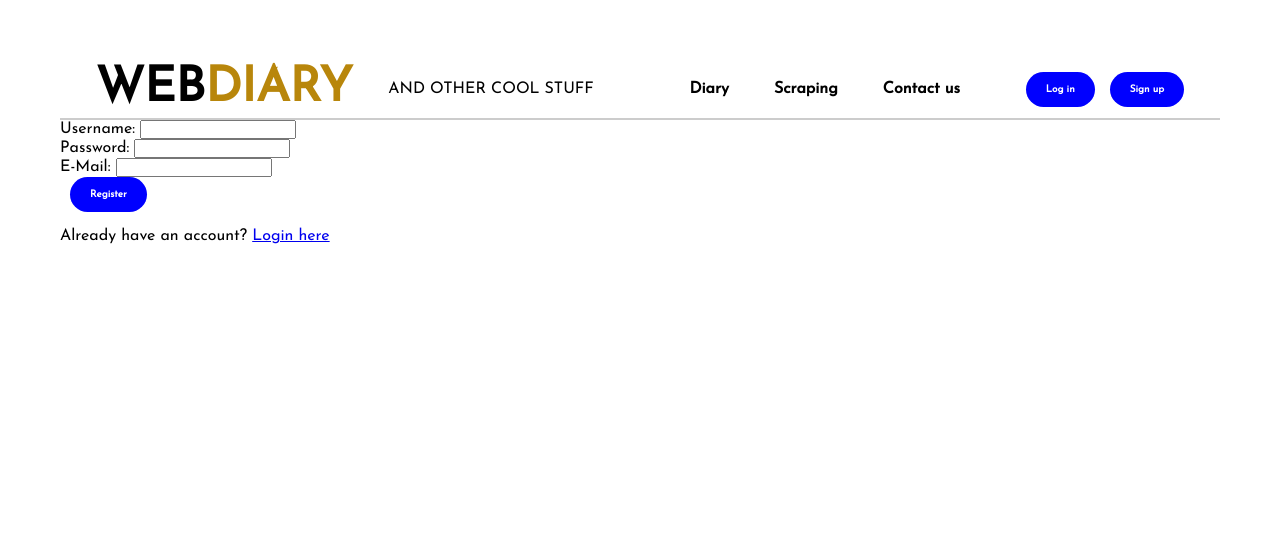
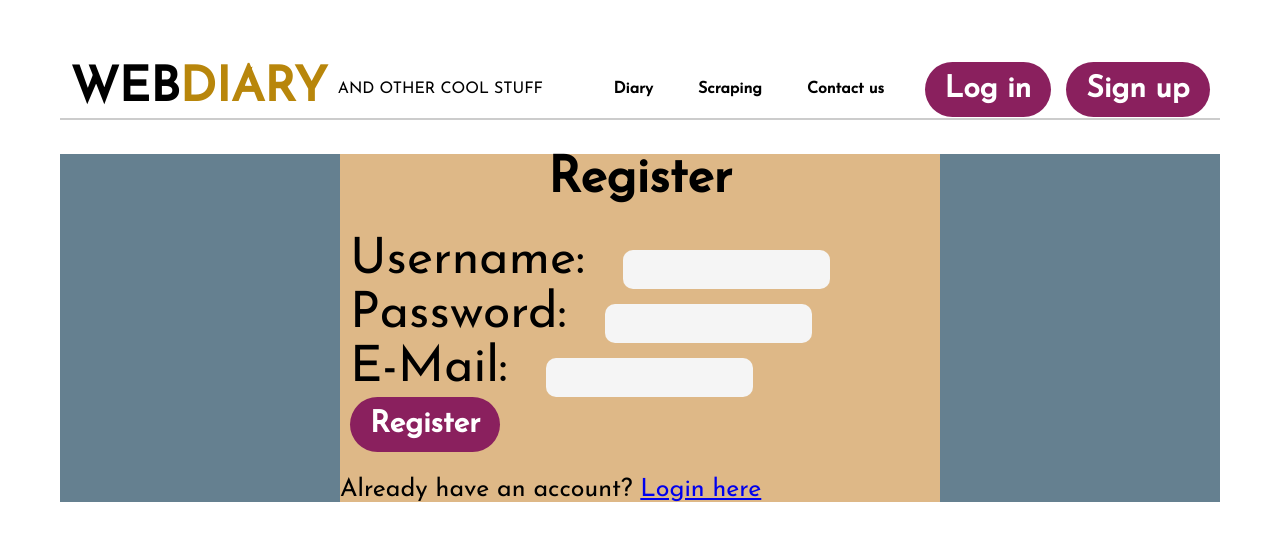
Before and after one commit to stanislav4791/web_diary, a Flask app: page /register in a window 1280 px wide. Shown: the top 541 px of the page. Run offline with Flask 2, Linux system fonts and the light colour scheme; some libraries are stand-ins or nearby versions.

Commit message:
LOGIN / REGISTER forms created with styles

```diff
--- a/static/styles.css
+++ b/static/styles.css
@@ -42,13 +42,13 @@ nav ul li a:hover {
 
 button {
   border: none;
-  background: blue;
+  background: rgb(138, 32, 94);
   padding: 12px 20px;
   margin-left: 10px;
   border-radius: 30px;
   color: white;
   font-weight: bold;
-  font-size: 10px;
+  font-size: 30px;
   transition: 0.4s;
 }
 
@@ -113,3 +113,108 @@ footer p {
 textarea {
   height: 120px;
 }
+/* !!!!!! Create LOGIN Style  !!!!!! */
+/* !!!!!! Create LOGIN Style  !!!!!! */
+/* !!!!!! Create LOGIN Style  !!!!!! */
+
+.login {
+  font-size: 25px;
+  background-color: rgb(101, 128, 144);
+}
+
+.login form {
+  max-width: 600px;
+  margin: 20px auto;
+  background-color: burlywood;
+}
+
+.login form h1 {
+  text-align: center;
+  margin-bottom: 5px;
+  color:black;
+}
+
+.login form label {
+  font-size: 50px;
+  margin-top: 20px;
+  margin-bottom: 20px;
+  margin-left: 10px;     /*aligned with LOGIN Button*/
+  margin-right: 20px;
+}
+
+.login form input {
+  border: none;
+  background: whitesmoke;
+  align-items: center;
+  padding: 12px 25px;
+  margin-left: 20px;
+  border-radius: 10px;
+  color: black;
+  font-weight: bold;
+  font-size: 15px;
+}
+
+.login button {
+  border: none;
+  background: rgb(138, 32, 94);
+  align-items: center;
+  padding: 12px 20px;
+  margin-left: 10px;
+  border-radius: 30px;
+  color: white;
+  font-weight: bold;
+  font-size: 30px;
+  transition: 0.4s;
+}
+/* !!!!!! Create REGISTER Style  !!!!!! */
+/* !!!!!! Create REGISTER Style  !!!!!! */
+
+.register {
+  font-size: 25px;
+  background-color: rgb(101, 128, 144);
+}
+
+.register form {
+  max-width: 600px;
+  margin: 20px auto;
+  background-color: burlywood;
+}
+
+.register form h1 {
+  text-align: center;
+  margin-bottom: 5px;
+  color:black;
+}
+
+.register form label {
+  font-size: 50px;
+  margin-top: 20px;
+  margin-bottom: 20px;
+  margin-left: 10px;     /*aligned with REGISTER Button*/
+  margin-right: 20px;
+}
+
+.register form input {
+  border: none;
+  background: whitesmoke;
+  align-items: center;
+  padding: 12px 20px;
+  margin-left: 10px;
+  border-radius: 10px;
+  color: black;
+  font-weight: bold;
+  font-size: 15px;
+}
+
+.register button {
+  border: none;
+  background: rgb(138, 32, 94);
+  align-items: center;
+  padding: 12px 20px;
+  margin-left: 10px;
+  border-radius: 30px;
+  color: white;
+  font-weight: bold;
+  font-size: 30px;
+  transition: 0.4s;
+}
--- a/templates/login.html
+++ b/templates/login.html
@@ -7,6 +7,7 @@
 
     <div class="login">
         <form method="POST" action="/login">
+          <h1>Log In</h1><br>
           <label for="username">Username:</label>
           <input type="text" id="username" name="username" required /><br>
           <label for="password">Password:</label>
--- a/templates/register.html
+++ b/templates/register.html
@@ -7,6 +7,7 @@
 
     <div class="register">
         <form method="POST" action="/register">
+          <h1>Register</h1><br>
           <label for="username">Username:</label>
           <input type="text" id="username" name="username" required /><br>
           <label for="password">Password:</label>
```
